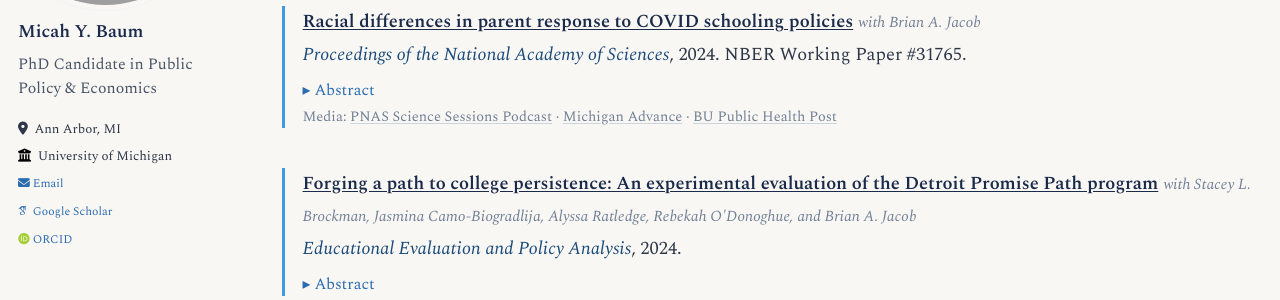
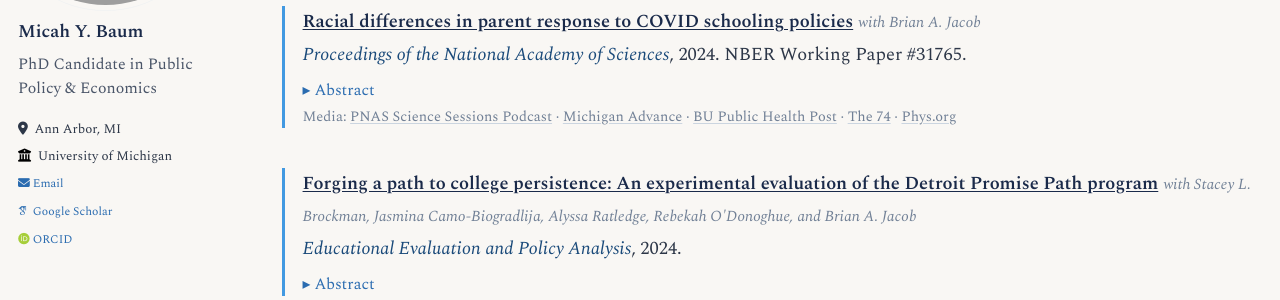
Before and after one commit to micah-baum/micah-baum.github.io, a Jekyll site: the page built from _pages/research.md, in a window 1280 px wide and 1246 px high. Shown: the part 211-511 px from the top of the window. Built offline with Jekyll 4.4.1, drawn with Linux system fonts in a browser that asks for light colours; some web fonts are replaced.

Commit message:
Add The 74 and Phys.org media links to PNAS paper
Co-Authored-By: Claude Opus 5 <noreply@anthropic.com>

```diff
--- a/_pages/research.md
+++ b/_pages/research.md
@@ -103,7 +103,7 @@ author_profile: true
 <summary>Abstract</summary>
 <div class="paper-abstract__body">This paper examines whether school COVID-19 policies influenced enrollment differently by student age and race/ethnicity. Unlike much prior research, we i) analyze enrollments for virtually the entire U.S. public school population for both the 2020–2021 and 2021–2022 school years, ii) compare enrollment trends within districts in order to isolate subgroup heterogeneity from district characteristics, and iii) account for district selection into preferred learning modes. Analyzing data on over 9,000 districts that serve more than 90% of public school students in the United States, we find enrollment responses to COVID policies differed notably. We find that White enrollments declined more than Black, Hispanic, and Asian enrollments in districts that started the 2020–2021 school year virtually, but in districts that started in-person the reverse was true: Non-White enrollments declined more than White enrollments. Moreover, Black, Hispanic, and Asian families responded more than White families to higher COVID-19 death rates in the months preceding the start of the 2021 school year. In 2021–2022, enrollment differences by the previous year's learning mode persisted. Racial/ethnic differences did not vary by whether the district required masking in classrooms. These findings are consistent with the greater risk faced by communities of color during the pandemic and demonstrate an additional source of disparate impact from COVID policies.</div>
 </details>
-<div class="paper-media">Media: <a href="https://www.pnas.org/post/podcast/school-enrollment-during-covid-19-pandemic" target="_blank">PNAS Science Sessions Podcast</a> &middot; <a href="https://michiganadvance.com/2024/02/22/u-of-m-study-covid-19-school-policies-resulted-in-enrollment-racial-disparities/" target="_blank">Michigan Advance</a> &middot; <a href="https://publichealthpost.org/health-equity/how-covid-19-affected-u-s-public-school-enrollments/" target="_blank">BU Public Health Post</a></div>
+<div class="paper-media">Media: <a href="https://www.pnas.org/post/podcast/school-enrollment-during-covid-19-pandemic" target="_blank">PNAS Science Sessions Podcast</a> &middot; <a href="https://michiganadvance.com/2024/02/22/u-of-m-study-covid-19-school-policies-resulted-in-enrollment-racial-disparities/" target="_blank">Michigan Advance</a> &middot; <a href="https://publichealthpost.org/health-equity/how-covid-19-affected-u-s-public-school-enrollments/" target="_blank">BU Public Health Post</a> &middot; <a href="https://www.the74million.org/article/falling-enrollment-most-extreme-in-wealthy-districts-study-finds/" target="_blank">The 74</a> &middot; <a href="https://phys.org/news/2024-02-reveals-racial-disparities-school-enrollment.html" target="_blank">Phys.org</a></div>
 </div>
 
 <div class="paper-card">
```
